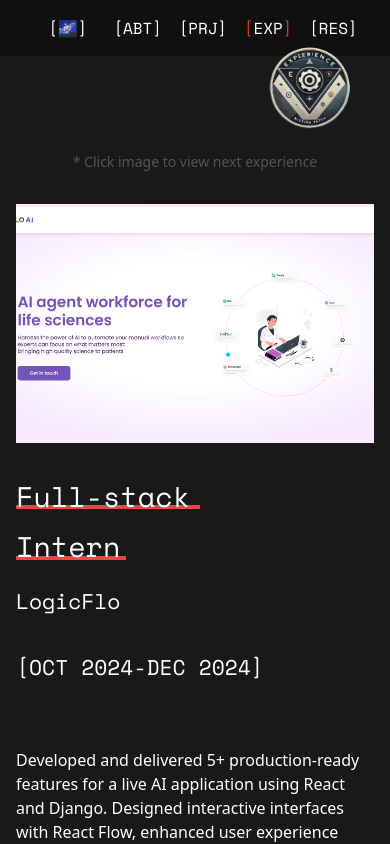
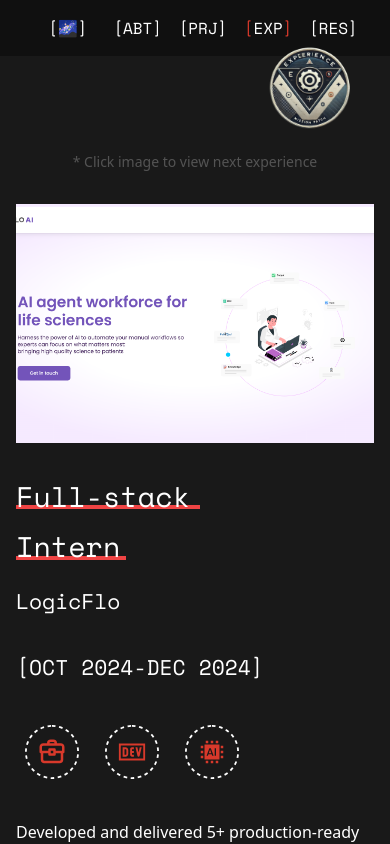
Before and after one commit to TharunKumarrA/Portfolio-v2, a Next.js app: page /experience in a window 390 px wide. Shown: the top 844 px of the page. Built offline with nearby package versions, Linux system fonts and the light colour scheme.

Commit message:
attributes for internship added

```diff
--- /dev/null
+++ b/src/app/components/LogicFloAttributes.jsx
@@ -0,0 +1,14 @@
+import Development from "./svg/Development";
+import AI from "./svg/AI";
+import Work from "./svg/Work";
+import AttIcon from "./AttributesIcon";
+
+export default function LogicFloAttributes() {
+  return (
+    <div className="flex flex-row gap-2 lg:gap-8">
+      <AttIcon name="Work" svgSrc={<Work />} notAbout={true} />
+      <AttIcon name="Development" svgSrc={<Development />} notAbout={true} />
+      <AttIcon name="AI Agents" svgSrc={<AI />} notAbout={true} />
+    </div>
+  );
+}
--- /dev/null
+++ b/src/app/components/svg/AI.jsx
@@ -0,0 +1,46 @@
+export default function AI() {
+  return (
+    <svg
+      width="40"
+      height="40"
+      viewBox="0 0 512 512"
+      version="1.1"
+      fill="#D8392B"
+    >
+      <g id="SVGRepo_bgCarrier" strokeWidth="0" />
+
+      <g
+        id="SVGRepo_tracerCarrier"
+        strokeLinecap="round"
+        strokeLinejoin="round"
+      />
+
+      <g id="SVGRepo_iconCarrier">
+        {" "}
+        <title>ai</title>{" "}
+        <g
+          id="Page-1"
+          stroke="none"
+          strokeWidth="1"
+          fill="none"
+          fillRule="evenodd"
+        >
+          {" "}
+          <g
+            id="icon"
+            fill="#D8392B"
+            transform="translate(64.000000, 64.000000)"
+          >
+            {" "}
+            <path
+              d="M320,64 L320,320 L64,320 L64,64 L320,64 Z M171.749388,128 L146.817842,128 L99.4840387,256 L121.976629,256 L130.913039,230.977 L187.575039,230.977 L196.319607,256 L220.167172,256 L171.749388,128 Z M260.093778,128 L237.691519,128 L237.691519,256 L260.093778,256 L260.093778,128 Z M159.094727,149.47526 L181.409039,213.333 L137.135039,213.333 L159.094727,149.47526 Z M341.333333,256 L384,256 L384,298.666667 L341.333333,298.666667 L341.333333,256 Z M85.3333333,341.333333 L128,341.333333 L128,384 L85.3333333,384 L85.3333333,341.333333 Z M170.666667,341.333333 L213.333333,341.333333 L213.333333,384 L170.666667,384 L170.666667,341.333333 Z M85.3333333,0 L128,0 L128,42.6666667 L85.3333333,42.6666667 L85.3333333,0 Z M256,341.333333 L298.666667,341.333333 L298.666667,384 L256,384 L256,341.333333 Z M170.666667,0 L213.333333,0 L213.333333,42.6666667 L170.666667,42.6666667 L170.666667,0 Z M256,0 L298.666667,0 L298.666667,42.6666667 L256,42.6666667 L256,0 Z M341.333333,170.666667 L384,170.666667 L384,213.333333 L341.333333,213.333333 L341.333333,170.666667 Z M0,256 L42.6666667,256 L42.6666667,298.666667 L0,298.666667 L0,256 Z M341.333333,85.3333333 L384,85.3333333 L384,128 L341.333333,128 L341.333333,85.3333333 Z M0,170.666667 L42.6666667,170.666667 L42.6666667,213.333333 L0,213.333333 L0,170.666667 Z M0,85.3333333 L42.6666667,85.3333333 L42.6666667,128 L0,128 L0,85.3333333 Z"
+              id="Combined-Shape"
+            >
+              {" "}
+            </path>{" "}
+          </g>{" "}
+        </g>{" "}
+      </g>
+    </svg>
+  );
+}
--- /dev/null
+++ b/src/app/components/svg/Work.jsx
@@ -0,0 +1,30 @@
+export default function Work() {
+  return (
+    <svg
+      width="40"
+      height="40"
+      viewBox="0 0 24 24"
+      fill="none"
+      xmlns="http://www.w3.org/2000/svg"
+    >
+      <g id="SVGRepo_bgCarrier" strokeWidth="0" />
+
+      <g
+        id="SVGRepo_tracerCarrier"
+        strokeLinecap="round"
+        strokeLinejoin="round"
+      />
+
+      <g id="SVGRepo_iconCarrier">
+        {" "}
+        <path
+          d="M4 12H3V8C3 6.89543 3.89543 6 5 6H9M4 12V18C4 19.1046 4.89543 20 6 20H18C19.1046 20 20 19.1046 20 18V12M4 12H10M20 12H21V8C21 6.89543 20.1046 6 19 6H15M20 12H14M14 12V10H10V12M14 12V14H10V12M9 6V5C9 3.89543 9.89543 3 11 3H13C14.1046 3 15 3.89543 15 5V6M9 6H15"
+          stroke="#D8392B"
+          strokeWidth="2"
+          strokeLinecap="round"
+          strokeLinejoin="round"
+        />{" "}
+      </g>
+    </svg>
+  );
+}
--- a/src/app/experience/page.js
+++ b/src/app/experience/page.js
@@ -3,6 +3,7 @@ import NSSAttributes from "../components/NSSAttributes";
 import AnokhaAttributes from "../components/AnokhaAttributes";
 import IETEAttributes from "../components/IETEAttributes";
 import ASCIIAttributes from "../components/ASCIIAttributes";
+import LogicFloAttributes from "../components/LogicFloAttributes";
 
 export default function Experience() {
   const experienceData = [
@@ -17,7 +18,7 @@ export default function Experience() {
       end: "DEC 2024",
       expDetails:
         "Developed and delivered 5+ production-ready features for a live AI application using React and Django. Designed interactive interfaces with React Flow, enhanced user experience with custom solutions, and integrated external libraries while maintaining scalable code. Thrived in a fast-paced startup environment.",
-      attList: <></>,
+      attList: <LogicFloAttributes />,
     },
     {
       expImg: "/DSC_0053.JPG",
```
